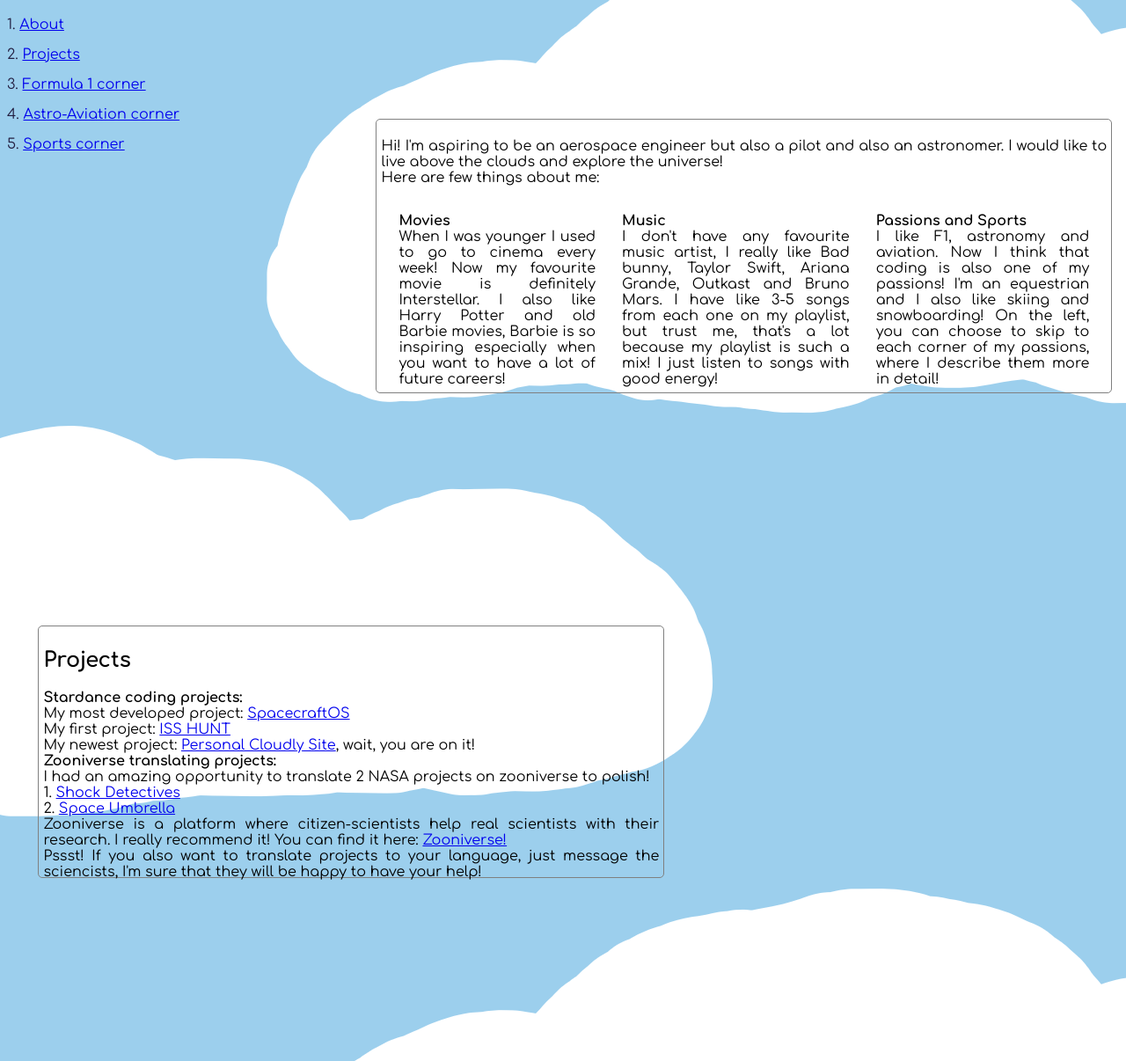
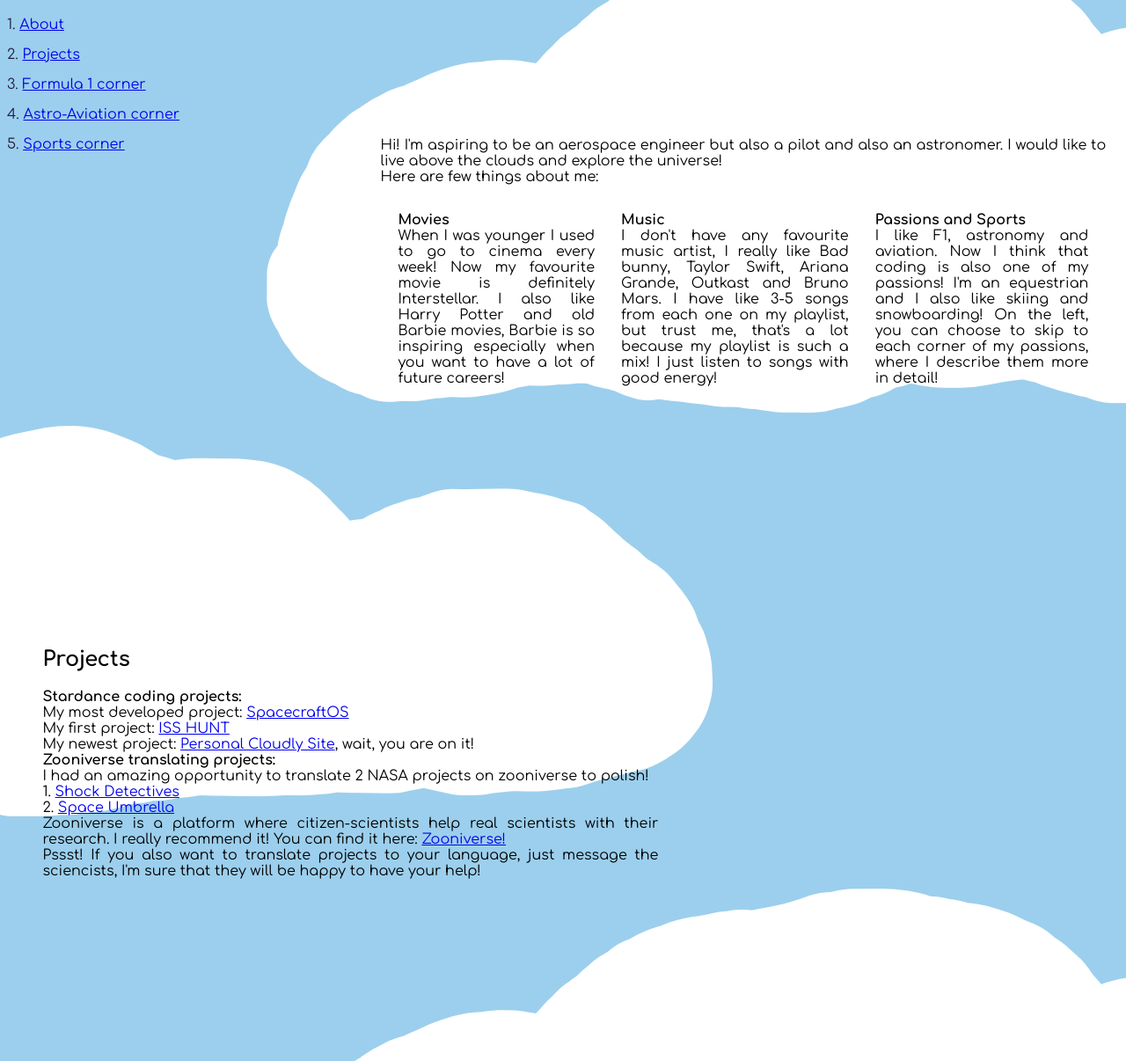
Before and after one commit to Maaadzia/Personal-Cloudly-Site, a plain HTML site: page index.html in a window 1280 px wide. Shown: the part 94-1300 px from the top of the page at 88% size. Drawn offline with Linux system fonts and the light colour scheme.

Commit message:
Deleted border because I completed writing all text

```diff
--- a/style.css
+++ b/style.css
@@ -29,7 +29,6 @@ body {
 }
 
 .smallCloudDivRight {
-    border: 1px solid grey;
     width: 825px;
     height: 300px;
     border-radius: 5px;
@@ -49,7 +48,6 @@ body {
 }
 
 .smallCloudDivLeft {
-    border: 1px solid grey;
     width: 700px;
     height: 275px;
     border-radius: 5px;
```
